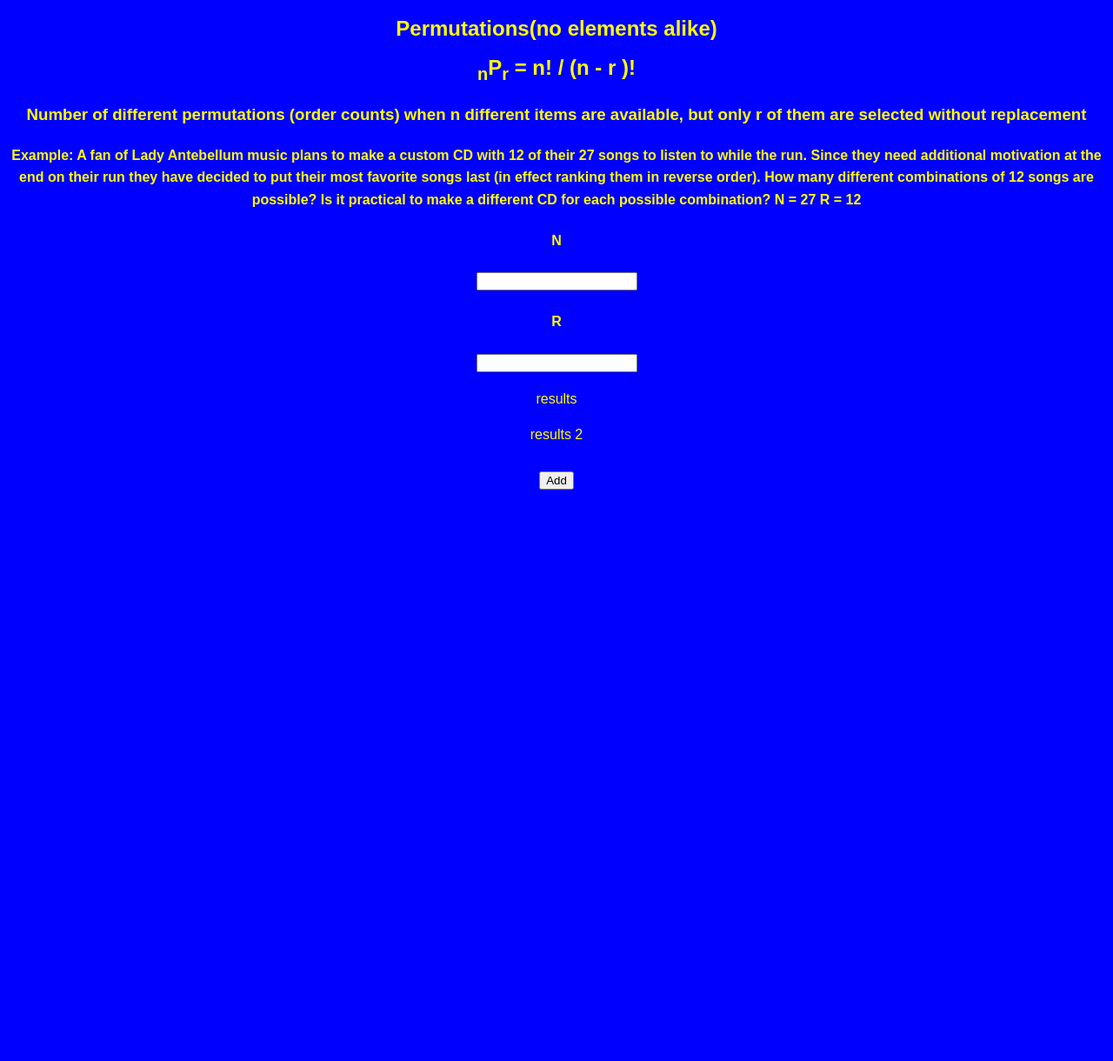
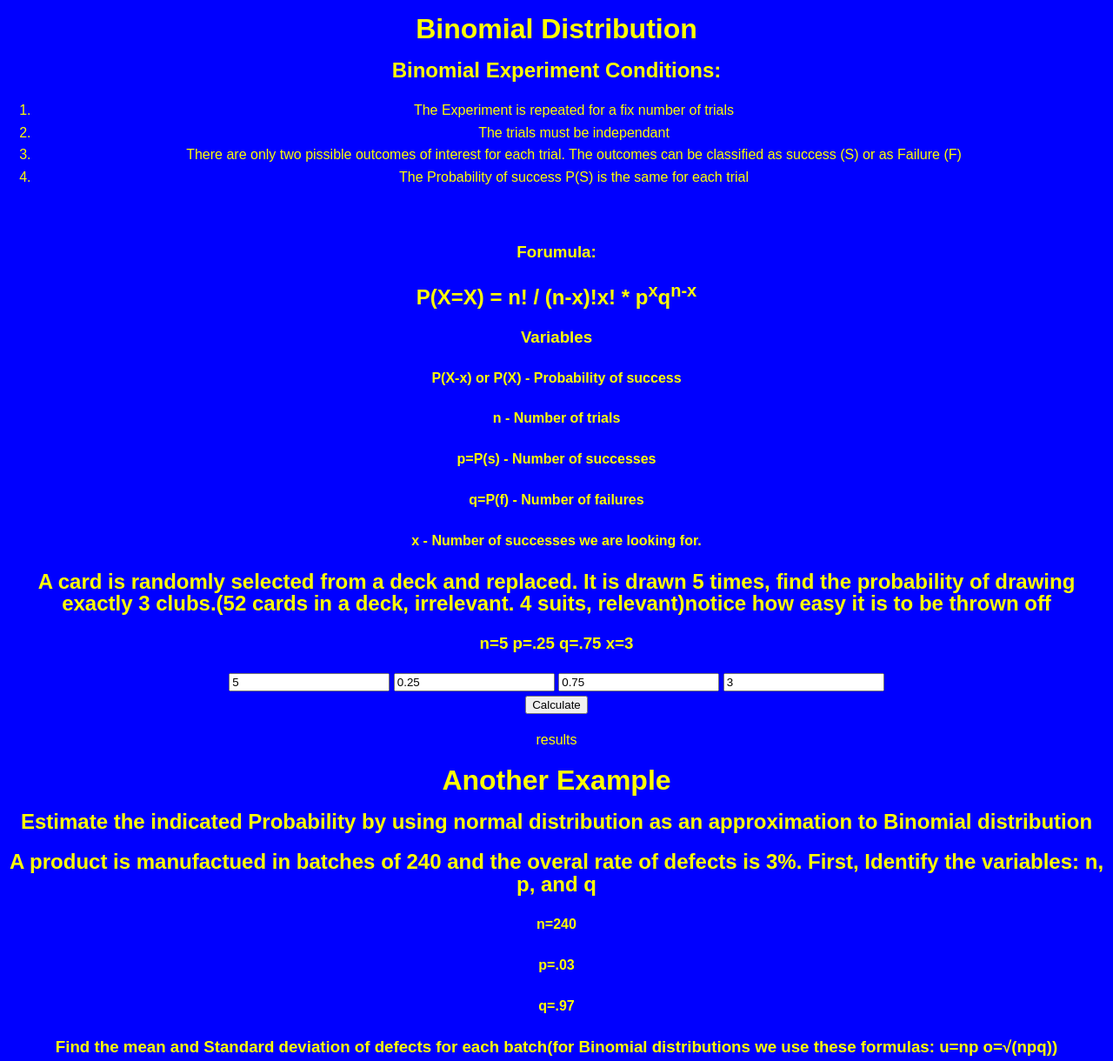
Before and after one commit to StevenMunich/stats, a plain HTML site: page BinomialDist.html in a window 1280 px wide. Shown: the top 1220 px of the page at 87% size. Before the commit the page ends 800 px from the top, so only its background shows below. Drawn offline with Linux system fonts and the light colour scheme.

Commit message:
Update BinomialDist.html

```diff
--- a/BinomialDist.html
+++ b/BinomialDist.html
@@ -1,6 +1,5 @@
 <!DOCTYPE html>
 <html>
-
 <head>
 
 <meta charset="utf-8">
@@ -8,53 +7,17 @@
 
 <title>IPF</title>
 <link rel="stylesheet" href="style.css">
+<script>
 
+function binomial() {
+    var n = parseFloat(document.getElementById("n").value);
+    var p = parseFloat(document.getElementById("p").value);
+    var q = parseFloat(document.getElementById("q").value);
+    var x = parseFloat(document.getElementById("x").value);
 
-
-
-
-
-
-</head>
-<body>
-
-<h2 style="color:yellow;" >Permutations(no elements alike)</h2>
-<h2><sub>n</sub>P<sub>r</sub> = n! / (n - r )!</h2>
-<h3> Number of different permutations (order counts) when n different items are available, but
-	only r of them are selected without replacement</h3>
-	<h4><strong>Example:</strong> A fan of Lady Antebellum music plans to make a custom CD with 12 of their 27 songs to listen to while
-		the run. Since they need additional motivation at the end on their run they have decided to put their most favorite
-		songs last (in effect ranking them in reverse order). How many different combinations of 12 songs are possible? Is it
-		practical to make a different CD for each possible combination? N = 27 R = 12</h4>
-
-<h4 style="color:yellow;">N</h4>
-<input id="textbox1" type="text">
-<h4 style="color:yellow;">R</h4>
-<input id="textbox2" type="text">
-
-<p id="result">results</p>
-<p id="result2">results 2</p>
-
- <hr style="border: 1px solid blue;" />
-
-<script>
-// add subtract multiply divide and power 2 numbers.
-
-
-function add(){
-
-var n = Number(textbox1.value);
-var r = Number(textbox2.value);
-
-
-var fractN = factorial(n);
-var fractR  = n - r;
-fractR= factorial(fractR);
-var output =  fractN/fractR;
-document.getElementById("result").innerHTML = output.toString();
-sciNotation();
-
-}
+    var output = factorial(n) / (factorial(x) * factorial(n - x)) * Math.pow(p, x) * Math.pow(q, n - x);
+    document.getElementById("result").innerHTML = output;
+}//end function
 
 function factorial(n) {
     let ans = 1;
@@ -64,34 +27,53 @@ function factorial(n) {
     for (let i = 2; i <= n; i++)
         ans = ans * i;
     return ans;
-}
-
-function sciNotation(){
-
-	var string = document.getElementById("result");
-
-	var main = string.innerText.substring(0,1);
-	var twoDec = string.innerText.substring(1,3) ;
-	var length = string.innerText.length;
-	length = length - 1;
-
-	var output = "<p>" + main + "." + twoDec + "x10" + "<sup>" + length + "</sup></p>"
-	document.getElementById("result2").innerHTML = output.toString();
-
-}
-
-
-
-
+}//end function
 </script>
 
+</head>
 
-<button class="button" type="button" onclick="add();">Add</button>
+<bodys tyle="text-align: center;">
+<h1 >Binomial Distribution</h1>
+<h2 style="color:yellow;" >Binomial Experiment Conditions:</h2>
+<ol>
+	<li>The Experiment is repeated for a fix number of trials</li>
+	<li>The trials must be independant</li>
+	<li>There are only two pissible outcomes of interest for each trial. The outcomes can be classified as success (S) or as Failure (F)</li>
+	<li>The Probability of success P(S) is the same for each trial</li>
+</ol>
+<br>
+<h3>Forumula:</h3>
+<h2>P(X=X) = n! / (n-x)!x! * p<sup>x</sup>q<sup>n-x</sup></h2>
+<h3>Variables</h3>
+<h4>P(X-x) or P(X) - Probability of success</h4>
+<h4>n - Number of trials</h4>
+<h4>p=P(s) - Number of successes</h4>
+<h4>q=P(f) - Number of failures</h4>
+<h4>x - Number of successes we are looking for.</h4>
 
+<h2>A card is randomly selected from a deck and replaced. It is drawn 5 times, find the probability of drawing exactly 3 clubs.(52 cards in a deck, irrelevant. 4 suits, relevant)<Strong>notice how easy it is to be thrown off</Strong></h2>
+<h3>n=5 p=.25 q=.75 x=3</h3>
+<input id="n" type="text" placeholder="5" value="5">
+<input id="p" type="text" placeholder="0.25" value="0.25">
+<input id="q" type="text" placeholder="0.75" value="0.75">
+<input id="x" type="text" placeholder="3" value="3">
+<br>
+<button class="button" type="button" onclick="binomial();">Calculate</button>
+<p id="result">results</p>
 
-
-
-
-
+<h1>Another Example</h1>
+<h2>Estimate the indicated Probability by using normal distribution as an approximation to Binomial distribution</h2>
+<h2>A product is manufactued in batches of 240 and the overal rate of defects is 3%. First, Identify the variables: n, p, and q</h2>
+<h4>n=240</h4>
+<h4>p=.03</h4>
+<h4>q=.97</h4>
+<h3>Find the mean and Standard deviation of defects for each batch(for Binomial distributions we use these formulas: u=np o=√(npq))</h3>
+<h4>u=240(.03)= 7.2.        u=7.2</h4>
+<h4>o = √n(.03)(.97)= 2.64.        o=2.64</h4>
+<h3>Find the probability that a randomly selected batch contains no more than 9 defects</h3>
+<h4>we find z score then use algebra to find the answer 9-7.2/264= Z score</h4>
+<br>
+<a href="https://stevenmunich.github.io/stats/Z-Scores.html">Z-score Calculator</a>
+<br>
 </body>
 </html>
```
